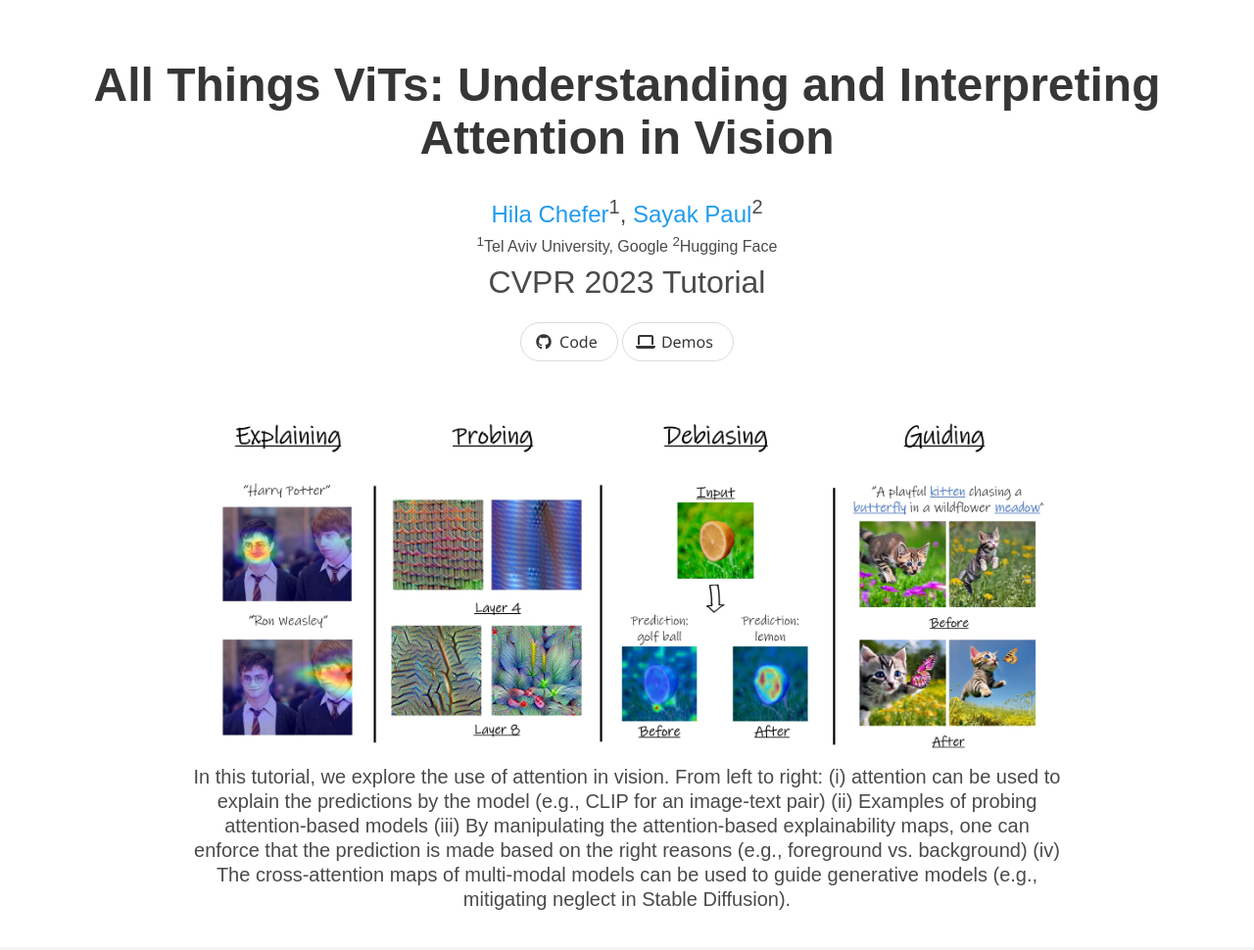
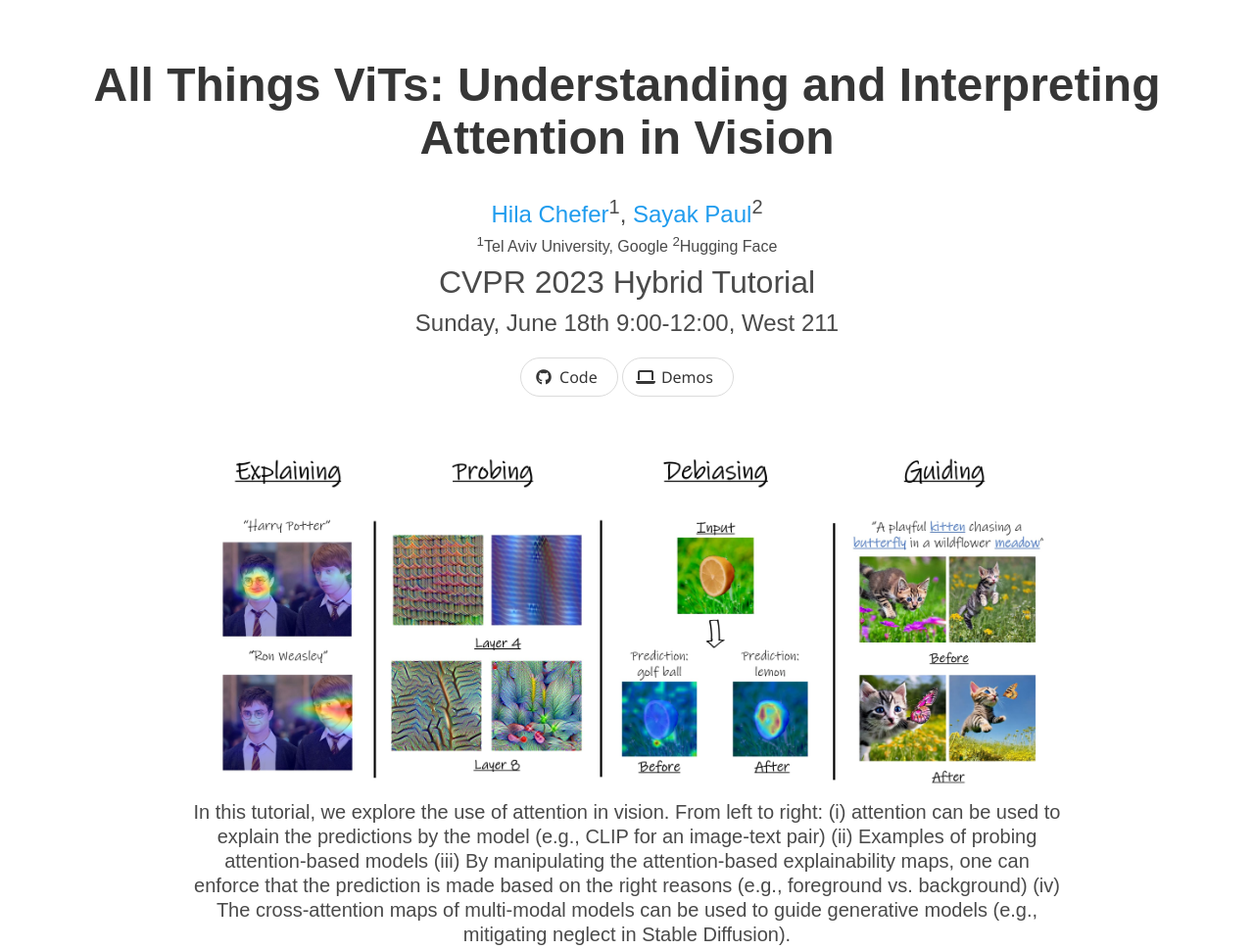
Before and after one commit to all-things-vits/atv, a plain HTML site: page index.html in a window 1280 px wide. Shown: the top 970 px of the page at 98% size. Drawn offline with nearby package versions, Linux system fonts and the light colour scheme; some icons are missing; a web font is replaced by a local one.

Commit message:
Update index.html

```diff
--- a/index.html
+++ b/index.html
@@ -59,7 +59,10 @@
           </div>
 
 	  <div class="is-size-3 publication-authors">
-            <span class="author-block">CVPR 2023 Tutorial</span>
+            <span class="author-block">CVPR 2023 Hybrid Tutorial</span>
+          </div>
+	<div class="is-size-4 publication-authors">
+            <span class="author-block">Sunday, June 18th 9:00-12:00, West 211</span>
           </div>
 
           <div class="column has-text-centered">
```
